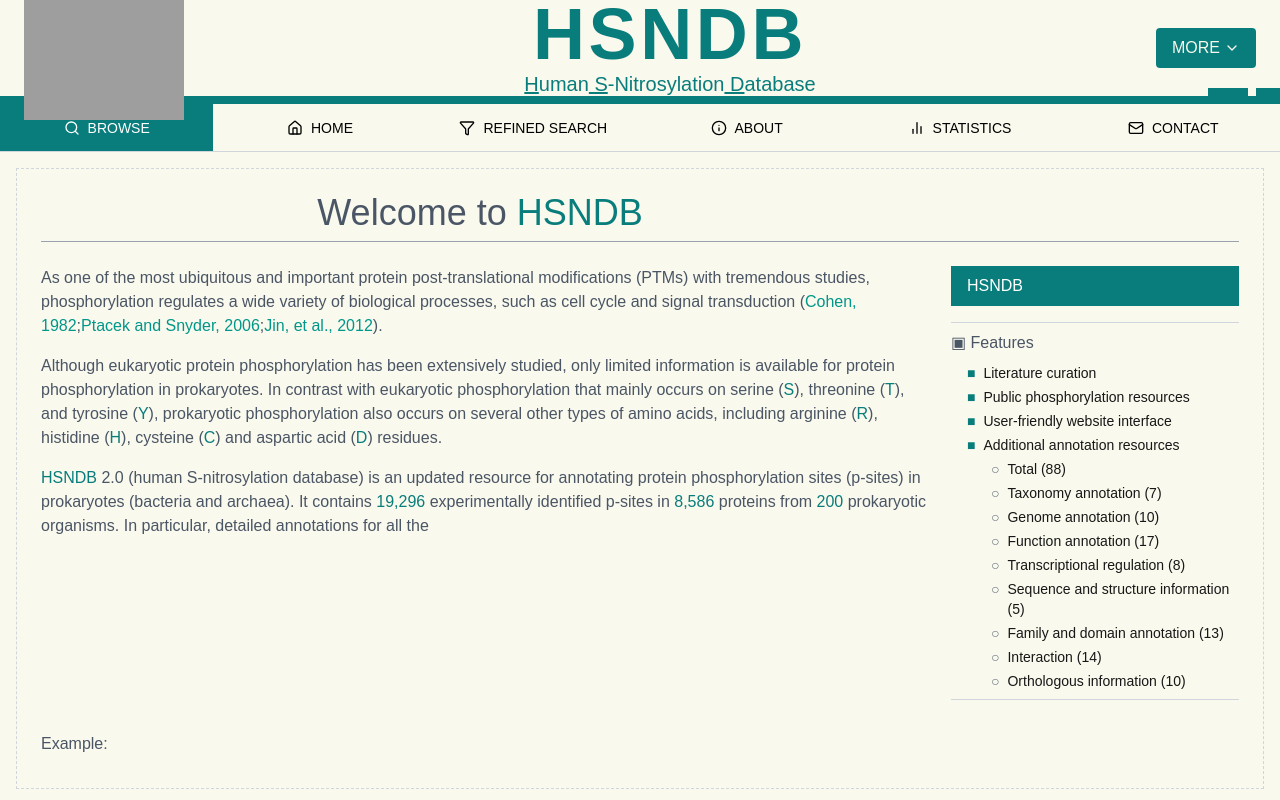
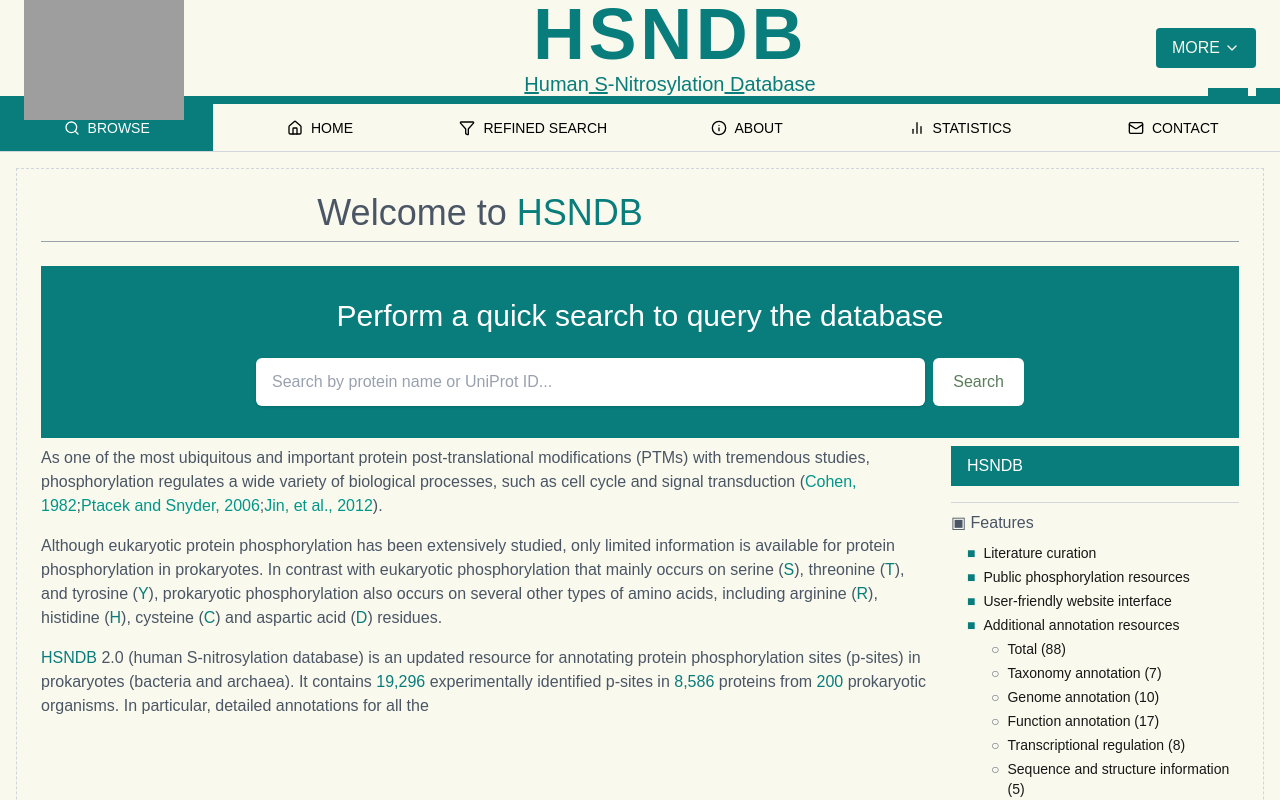
Before and after one commit to Adi-070/N-db, a Next.js app: page /home in a window 1280 px wide. Shown: the top 800 px of the page. Built offline with nearby package versions, Linux system fonts and the light colour scheme; grey boxes are pictures that could not be loaded.

Commit message:
search bar- home

```diff
--- a/src/components/MainContent.jsx
+++ b/src/components/MainContent.jsx
@@ -1,4 +1,64 @@
+import { useState, useEffect } from "react"
+import { supabase } from "@/supabaseClient"
+import { Search } from "lucide-react"
+
 export default function MainContent() {
+  const [searchQuery, setSearchQuery] = useState("")
+  const [searchResults, setSearchResults] = useState([])
+  const [isLoading, setIsLoading] = useState(false)
+  const [showResults, setShowResults] = useState(false)
+
+  // Live search effect
+  useEffect(() => {
+    if (searchQuery.length >= 2) {
+      performSearch()
+    } else {
+      setSearchResults([])
+      setShowResults(false)
+    }
+  }, [searchQuery])
+
+  const performSearch = async () => {
+    setIsLoading(true)
+
+    try {
+      // Search for both protein name and uniprot ID
+      const { data, error } = await supabase
+        .from('proteins_final')
+        .select('HSNID, "PROTEIN NAME", "UNIPROT ID", "GENE NAME", "TOTAL SITES"')
+        .or(`"PROTEIN NAME".ilike.%${searchQuery}%,"UNIPROT ID".ilike.%${searchQuery}%`)
+        .order('"PROTEIN NAME"', { ascending: true })
+        .limit(10)
+
+      if (error) {
+        console.error('Error performing search:', error)
+        setSearchResults([])
+      } else {
+        setSearchResults(data || [])
+        setShowResults(true)
+      }
+    } catch (err) {
+      console.error('Unexpected error during search:', err)
+      setSearchResults([])
+    } finally {
+      setIsLoading(false)
+    }
+  }
+
+  const handleSubmit = (e) => {
+    e.preventDefault()
+    if (searchQuery.trim()) {
+      performSearch()
+    }
+  }
+
+  const handleResultClick = (result) => {
+    setSearchQuery(result["PROTEIN NAME"])
+    setShowResults(false)
+    // Here you would typically navigate to the protein detail page
+    // For example: router.push(`/protein/${result.HSNID}`)
+  }
+
   return (
     <div className="flex-1 p-2 sm:p-4">
       <div className="border border-dashed border-gray-300 p-3 sm:p-6">
@@ -6,8 +66,65 @@ export default function MainContent() {
           Welcome to <span className="text-[#097C7C]">HSNDB</span>
         </h1>
         <div className="border-b border-gray-400 mb-4 sm:mb-6"></div>
+        <div className="w-full bg-[#097C7C] flex flex-col items-center py-8 px-4">
+      <h1 className="text-white text-2xl md:text-3xl font-medium mb-6 text-center">
+        Perform a quick search to query the database
+      </h1>
 
-        <div className="flex flex-col lg:flex-row gap-4 sm:gap-6">
+      <div className="w-full max-w-3xl">
+        <form onSubmit={handleSubmit} className="relative flex gap-2">
+          <input
+            type="text"
+            className="flex-1 border-0 rounded-md px-4 py-3 text-gray-800 bg-white placeholder-gray-400 shadow-sm focus:outline-none"
+            placeholder="Search by protein name or UniProt ID..."
+            value={searchQuery}
+            onChange={(e) => setSearchQuery(e.target.value)}
+          />
+          <button
+            type="submit"
+            className="bg-white text-[#5a7d5a] px-5 py-3 rounded-md hover:bg-gray-50 transition-colors duration-200 font-medium"
+          >
+            Search
+          </button>
+        </form>
+
+        {/* Search Results Dropdown */}
+        {showResults && searchResults.length > 0 && (
+          <div className="absolute z-10 mt-2 w-full max-w-3xl border border-gray-200 bg-white rounded-md shadow-lg overflow-hidden">
+            <div className="p-3 bg-gray-50 border-b border-gray-200 text-sm font-medium text-gray-700 flex justify-between items-center">
+              <span>Search Results</span>
+              {isLoading && (
+                <span className="text-xs bg-gray-200 text-gray-700 py-1 px-2 rounded-full">Loading...</span>
+              )}
+            </div>
+            <ul className="max-h-72 overflow-y-auto divide-y divide-gray-100">
+              {searchResults.map((result) => (
+                <li
+                  key={result.HSNID}
+                  className="hover:bg-gray-50 cursor-pointer transition-colors duration-150"
+                  onClick={() => handleResultClick(result)}
+                >
+                  <div className="p-4">
+                    <div className="font-medium text-gray-900">{result["PROTEIN NAME"]}</div>
+                    <div className="text-sm text-gray-500 mt-1 flex flex-wrap gap-x-4">
+                      <span className="inline-flex items-center">
+                        <span className="font-medium text-[#5a7d5a] mr-1">UniProt:</span>
+                        {result["UNIPROT ID"]}
+                      </span>
+                      <span className="inline-flex items-center">
+                        <span className="font-medium text-[#5a7d5a] mr-1">Gene:</span>
+                        {result["GENE NAME"] || "N/A"}
+                      </span>
+                    </div>
+                  </div>
+                </li>
+              ))}
+            </ul>
+          </div>
+        )}
+      </div>
+    </div>
+        <div className="flex flex-col lg:flex-row gap-4 mt-2 sm:gap-6">
           <div className="flex-1">
             <p className="text-sm sm:text-base text-gray-600 mb-3 sm:mb-4">
               As one of the most ubiquitous and important protein post-translational modifications (PTMs) with
```
